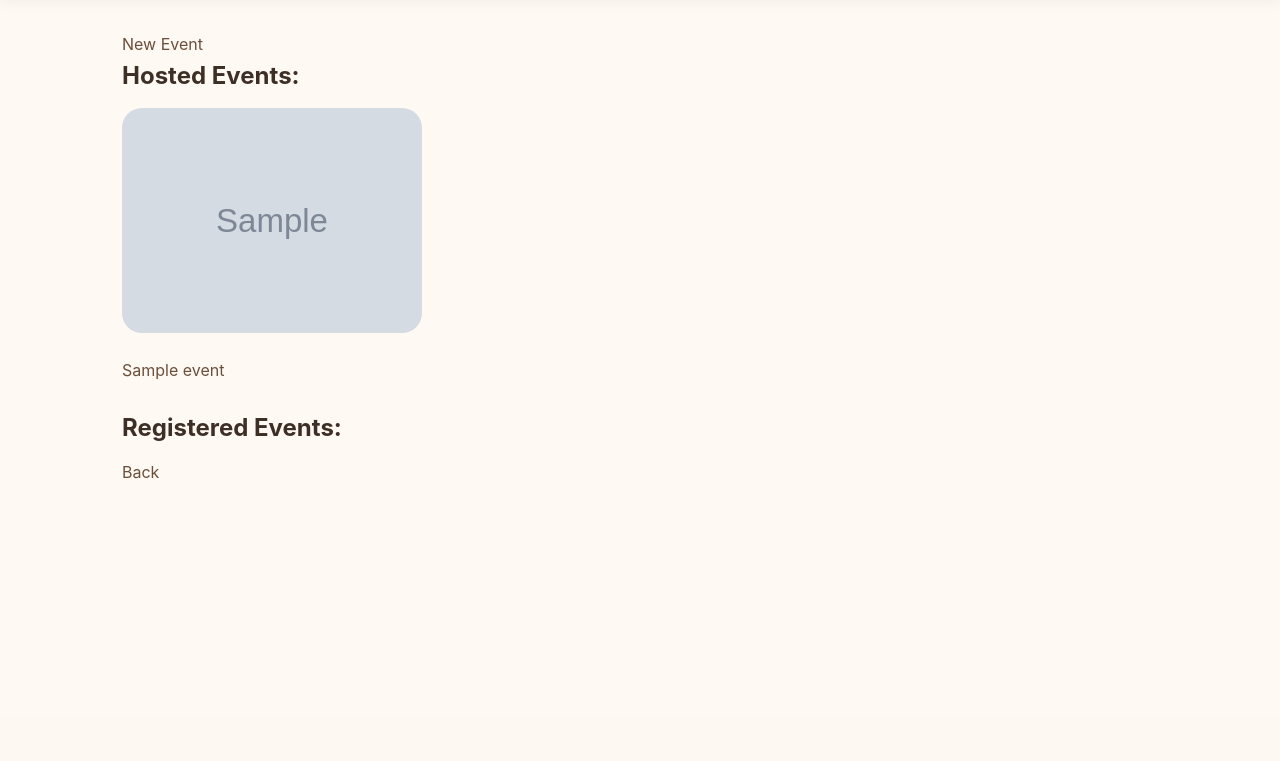
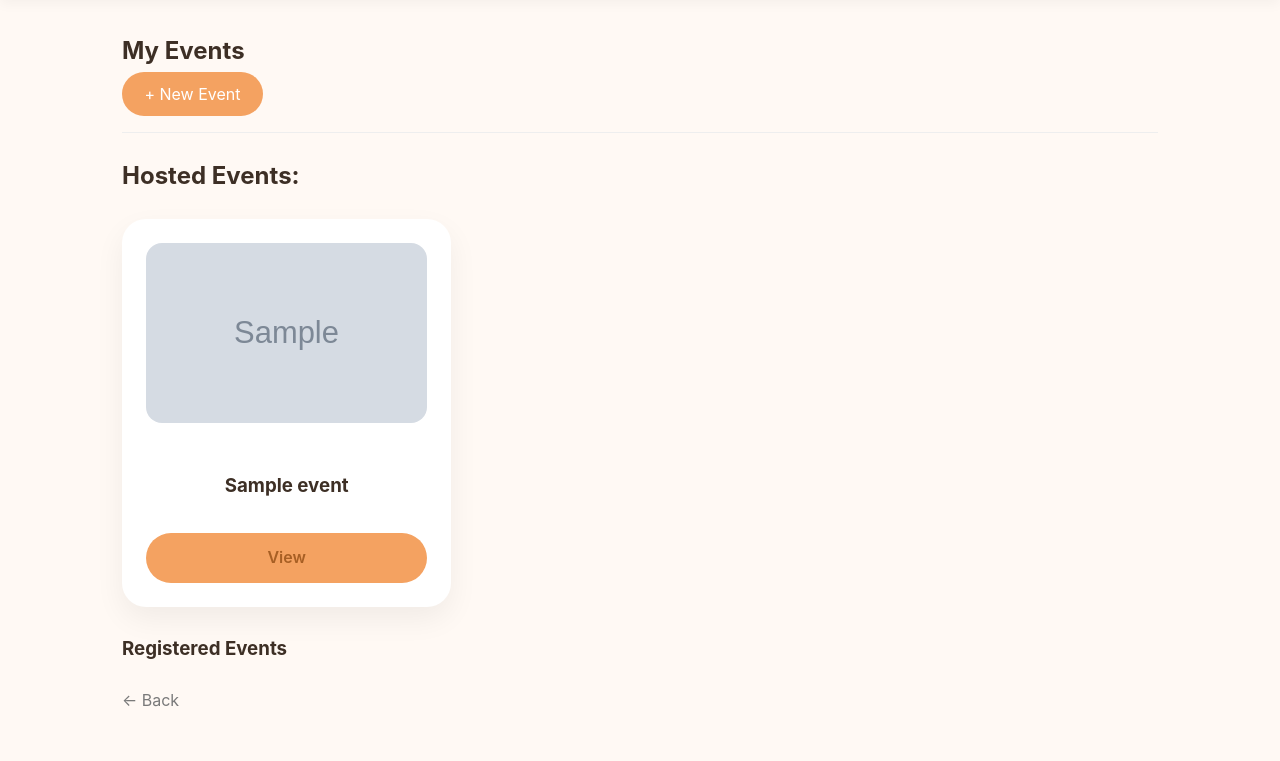
Before and after one commit to abeer-rozba/furreal-friends, a Django app: page /events/my-events/ in a window 1280 px wide. Shown: the part 83-844 px from the top of the page. Before the commit the page ends 562 px from the top, so only its background shows below. Run offline with Django 5.2, Linux system fonts and the light colour scheme; a user stored in the database is signed in; tables that the repository leaves empty hold one stand-in row (values such as "Sample post"); grey boxes marked "Sample" are stand-in pictures.

Commit message:
finish styling my-events.html

```diff
--- a/main_app/templates/pet-events/my-events.html
+++ b/main_app/templates/pet-events/my-events.html
@@ -1,27 +1,41 @@
 {% extends "base.html" %}
 
 {% block content %}
-  <a href="/events/new">New Event</a>
-  <br>
+  <h2 class="section-title">My Events</h2>
+  <a href="/events/new" class="btn btn-primary">+ New Event</a>
+  <hr style="margin: 1.5rem 0; border: none; border-top: 1px solid #eee;">
   <h2>Hosted Events:</h2>
+  <section class="events-grid">
     {% for event in owner.hosted_event.all %}
-    <img src="{{event.image}}" width="300px"><br>
-    <a href="/events/{{event.id}}">{{event.title}}</a> <br> <br>
+      <div class="card event-card">
+        <img src="{{event.image}}" alt="{{event.title}}">
+        <h3>{{event.title}}</h3>
+        <a href="/events/{{event.id}}" class="btn btn-primary">View</a>
+      </div>
     {% empty %}
       <p>You haven't hosted any events yet.</p>
     {% endfor %}
-  <h2>Registered Events:</h2>
+  </section>
+
+  <h3 style="margin-top:0.2rem;">Registered Events</h3>
+  <section class="events-grid">
     {% for event in owner.event_set.all %}
     {% if event.host != owner %}
-      <img src="{{event.image}}" width="300px"><br>
-      <a href="/events/{{event.id}}">{{event.title}}</a>
+
+      <div class="card event-card">
+        <img src="{{event.image}}" alt="{{event.title}}">
+        <h3>{{event.title}}</h3>
+        <a href="/events/{{event.id}}" class="btn btn-primary">View</a>
         <form action="/events/{{event.id}}/register/" method="POST">
           {% csrf_token %}
-        <button type="submit">Unregister</button>
+          <button type="submit" class="btn-secondary">Unregister</button>
         </form>
+      </div>
     {% endif %}
     {% empty %}
       <p>You haven't registered for any events yet.</p>
     {% endfor %}
-  <a href="/owners/{{owner.id}}">Back</a>
+  </section>
+
+  <a href="/owners/{{owner.id}}" class="back-link">← Back</a>
 {% endblock content %}
--- a/static/css/style.css
+++ b/static/css/style.css
@@ -460,6 +460,26 @@ form {
   color: #6b4f3a;
 }
 
+h3 {
+  margin-top: 1.5rem;
+  margin-bottom: 1rem;
+  color: #3d2f25;
+}
+
+.events-grid .card {
+  display: flex;
+  flex-direction: column;
+  gap: 0.5rem;
+}
+
+.events-grid form {
+  margin-top: auto;
+}
+
+.events-grid button {
+  width: 100%;
+}
+
 @media (max-width: 768px) {
   .navbar {
     flex-direction: column;
```
Lines whose indentation alone changed are shown as unchanged.
